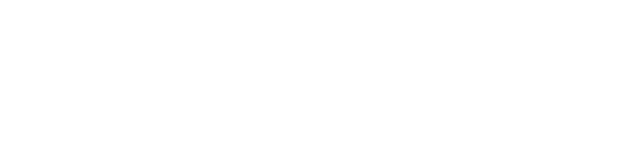
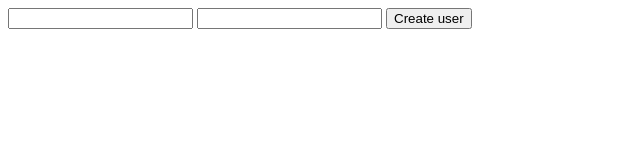
Before and after one commit to michaelgreen94/hackathon, a website with bundled scripts: page www/index.html in a window 1280 px wide. Shown: the whole page, without its empty margins (0-640 px from the left). Built offline with nearby package versions, Linux system fonts and the light colour scheme.

Commit message:
create user form

```diff
--- a/www/app/components/user/user-controller.js
+++ b/www/app/components/user/user-controller.js
@@ -1,10 +1,26 @@
 import Store from "../../store/store.js"
+
 
 let store = new Store()
 
+let elem = document.getElementById('app')
+
+function draw() {
+
+}
+
 export default class UserController {
     constructor() {
-        console.log("hello")
+
+    }
+
+    login(e) {
+        e.preventDefault();
+        let creds = {
+            username: e.target.username.value,
+            pin: e.target.pin.value
+        }
+        store.login(creds, draw)
     }
 
 }
--- a/www/index.html
+++ b/www/index.html
@@ -9,6 +9,14 @@
 </head>
 
 <body>
+  <div id="app">
+    <form onsubmit="app.controllers.user.login(event)">
+      <input type="text" name="username">
+      <input type="text" name="pin">
+      <button type="submit">Create user</button>
+    </form>
+  </div>
+
 
 </body>
 <script src="https://cdnjs.cloudflare.com/ajax/libs/axios/0.18.0/axios.js"></script>
```
